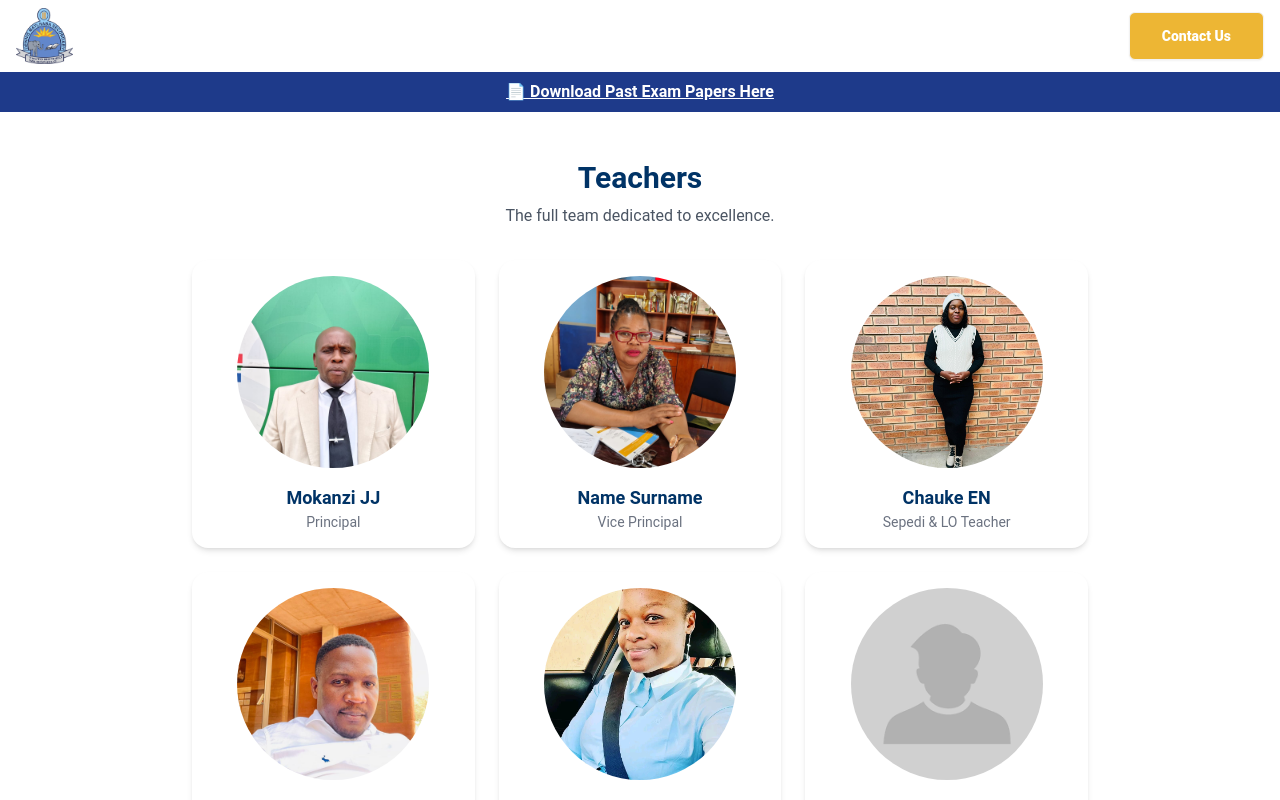
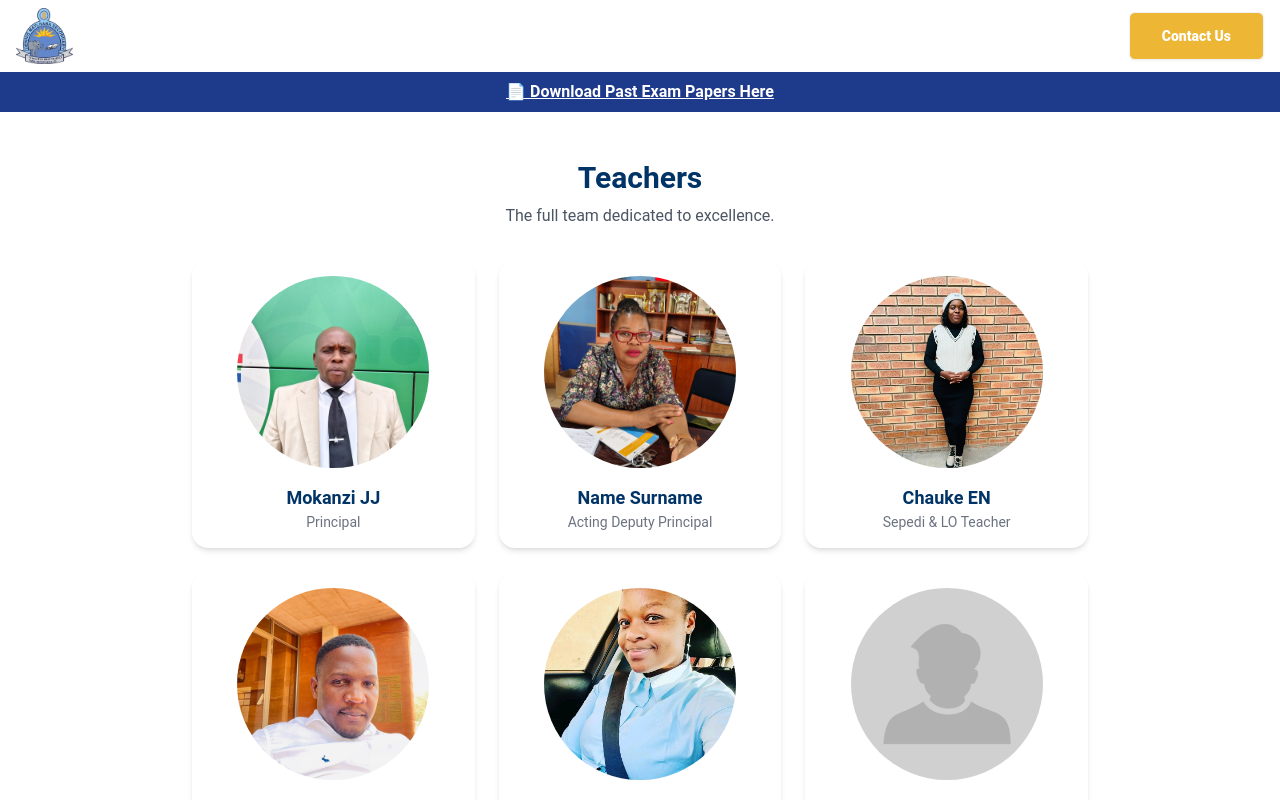
Before and after one commit to Prashely/Health-Zone-Gym, a React (Vite) app: page /teachers in a window 1280 px wide. Shown: the top 800 px of the page. Built offline with nearby package versions, Linux system fonts and the light colour scheme.

Commit message:
done mate

```diff
--- a/src/page/TeachersPage.jsx
+++ b/src/page/TeachersPage.jsx
@@ -12,7 +12,7 @@ import Seven from "../assets/images/teachers/6.jpeg";
 
 const allTeachers = [
   { image: One, name: "Mokanzi JJ", role: "Principal" },
-  { image: Two, name: "Name Surname", role: "Vice Principal" },
+  { image: Two, name: "Name Surname", role: "Acting Deputy Principal" },
   { image: Three, name: "Chauke EN", role: "Sepedi & LO Teacher" },
   { image: Four, name: "Kekana MA", role: "MST Department Head" },
   {
```
